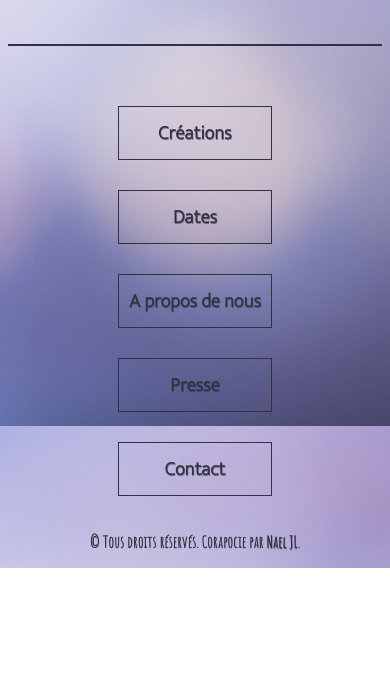
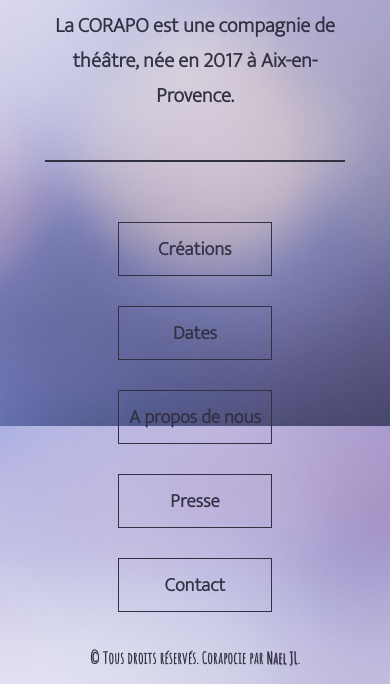
Before and after one commit to NaelJL/Corapo_VF, a plain HTML site: page index.html in a window 390 px wide. Shown: the part 418-1102 px from the top of the page. Before the commit the page ends 986 px from the top, so only its background shows below. Drawn offline with Linux system fonts and the light colour scheme.

Commit message:
amélioration du responsive portable

```diff
--- a/CorapoVF.css
+++ b/CorapoVF.css
@@ -146,7 +146,7 @@ header {
   margin: 10px 10px 20px 10px;
   padding: 10px 10px 10px 10px;
   text-decoration: none;
-text-shadow: 0.5px 0.5px rgba(50, 48, 67, 0.5);;
+  text-shadow: 0.5px 0.5px rgba(50, 48, 67, 0.5);;
   font-size: 1.2em;
   font-weight: 600;
 }
@@ -264,11 +264,16 @@ button:hover {
   }
 
   header {
-    margin-top: 20%;
+    margin: 20% 10% auto 10%;
   }
 
   h2 {
     font-size: 1.3em;
+    text-shadow: none;
+  }
+
+  .sommaire_button {
+    text-shadow: none;
   }
 
   #bloc_contact {
```
